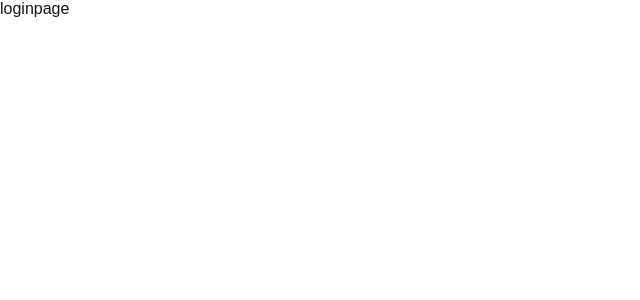
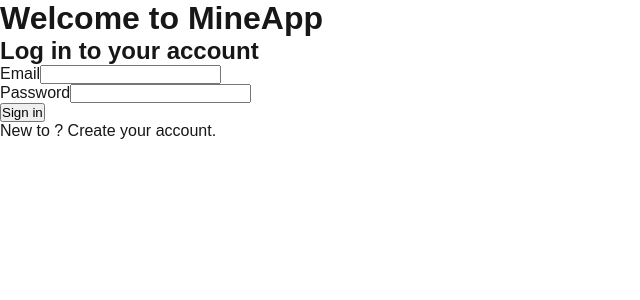
Before and after one commit to saadkhairullah/TXUML, a Next.js app in the folder tx-uml/: page /login in a window 1280 px wide. Shown: the top 300 px of the page, without its empty margins (0-640 px from the left). Built offline with nearby package versions, Linux system fonts and the light colour scheme.

Commit message:
login and signup page

```diff
--- a/tx-uml/app/login/page.tsx
+++ b/tx-uml/app/login/page.tsx
@@ -4,7 +4,22 @@ const login = () => {
     //  pages"login page lives inside the two divs
   return (
     <div>
-      loginpage
+      <h1>Welcome to <span class="logo">MineApp</span></h1>
+    <form action="/submit" class="join-form">
+      <h2><span>Log in </span>to your account</h2>
+      <div class="input-group">
+        <label for="">Email</label>
+        <input type="text" />
+      </div>
+      <div class="input-group">
+        <label for="">Password</label>
+        <input type="password" />
+      </div>
+      <div class="input-group">
+        <button type="submit" class="btn">Sign in</button>
+      </div>
+      <a href="" class="register">New to ? Create your account.</a>
+    </form>
     </div>
   )
 }
```
Also changed, not shown: tx-uml/app/signup/page.tsx (+19 -1 lines), tx-uml/app/login/style.css (added), tx-uml/app/signup/style.css (added).
